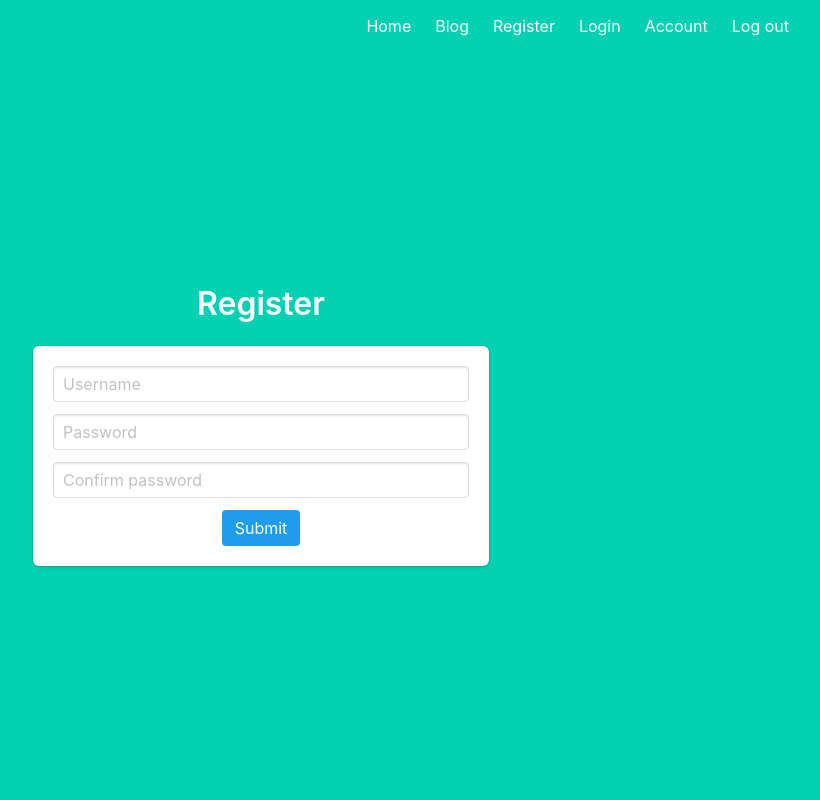
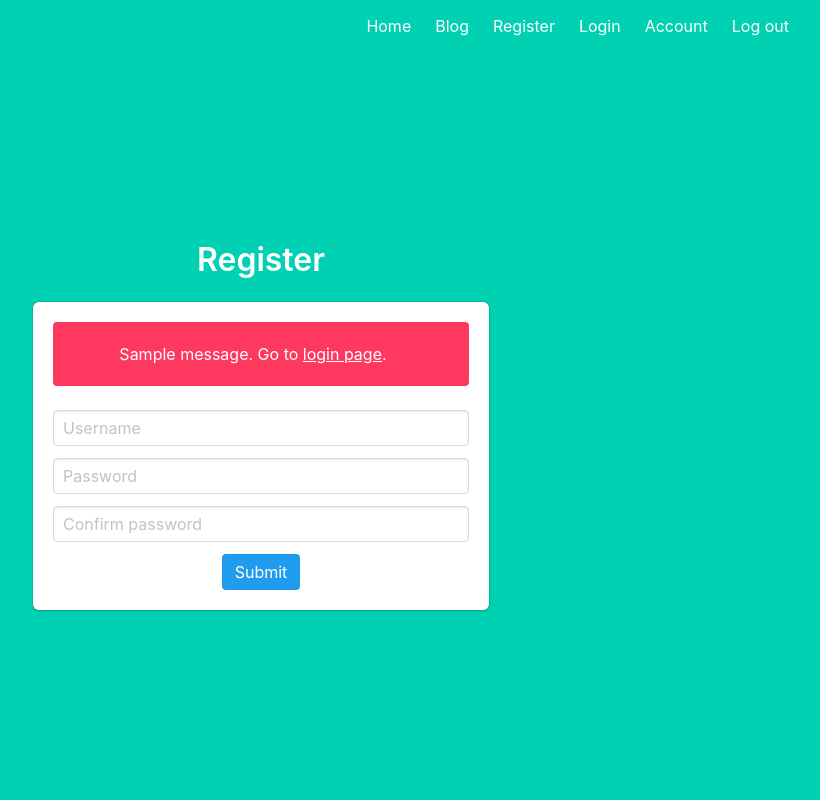
Before and after one commit to AlIrel/csc2031_FlaskProject, a Flask app: page /register in a window 1280 px wide. Shown: the whole page, without its empty margins (427-1247 px from the left). Run offline with Flask 3, Linux system fonts and the light colour scheme; one stand-in notice (Sample message) is shown.

Commit message:
Changed register.html template to deal with flash messages.

```diff
--- a/templates/users/register.html
+++ b/templates/users/register.html
@@ -5,6 +5,13 @@
     <div class="column is-5 is-offset-4">
         <h3 class="title is-3">Register</h3>
         <div class="box">
+            {% with messages = get_flashed_messages() %}
+                {% if messages %}
+                    <div class="notification is-danger">
+                        {{ messages[0] }}. Go to <a href="{{url_for('users.login')}}">login page</a>.
+                    </div>
+                {% endif %}
+            {% endwith %}
             <form method="POST">
                 <div class="field">
                     {{ form.csrf_token() }}
```
